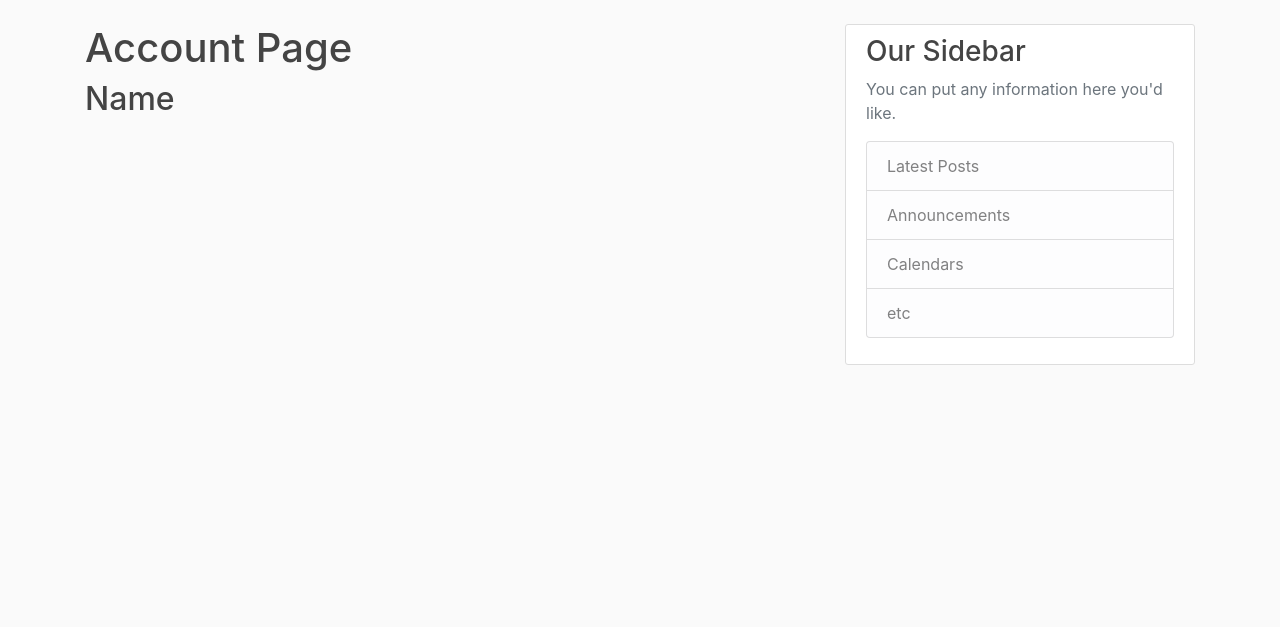
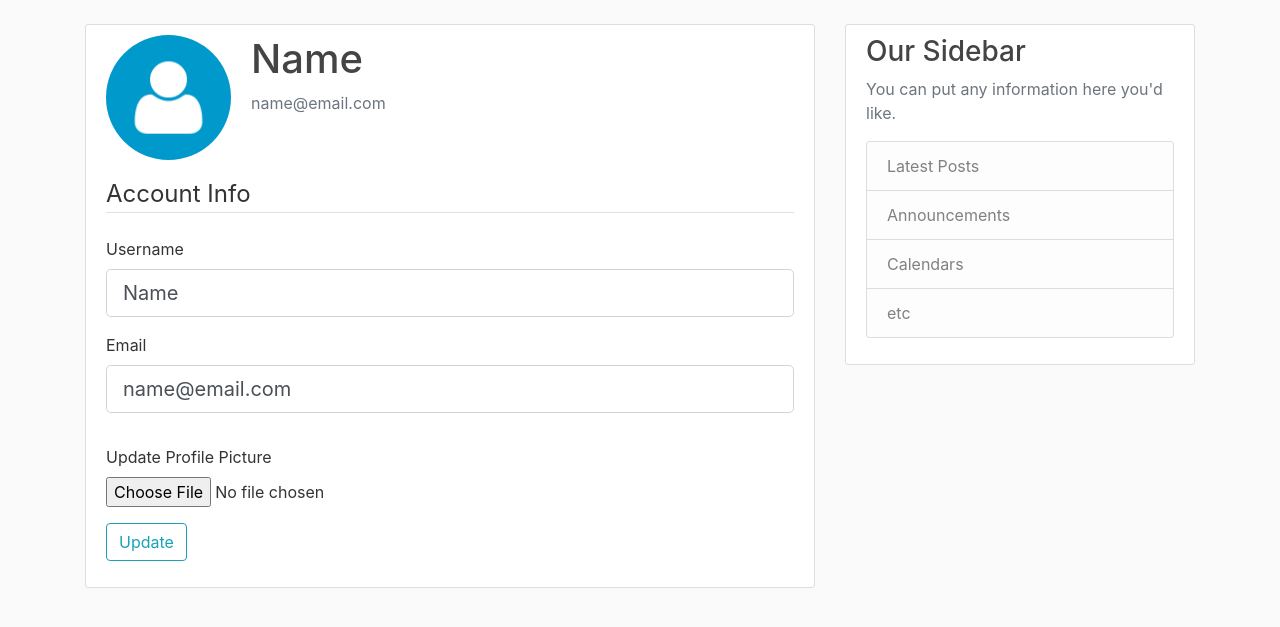
Before and after one commit to Sgryt87/flask-app, a Flask app: page /account in a window 1280 px wide. Shown: the part 56-683 px from the top of the page. Run offline with Flask 2, Linux system fonts and the light colour scheme; a user stored in the database is signed in; some libraries are stand-ins or nearby versions.

Commit message:
profile update feature added

```diff
--- a/app/forms.py
+++ b/app/forms.py
@@ -1,7 +1,9 @@
 from flask_wtf import FlaskForm
+from flask_wtf.file import FileField, FileAllowed
 from wtforms import StringField, PasswordField, SubmitField, BooleanField
 from wtforms.validators import DataRequired, Length, Email, EqualTo, ValidationError
 from app.models import User
+from flask_login import current_user
 
 
 class RegistrationForm(FlaskForm):
@@ -28,3 +30,24 @@ class LoginForm(FlaskForm):
     password = PasswordField('Password', validators=[DataRequired()])
     remember = BooleanField('Remember Me')
     submit = SubmitField('Login')
+
+
+class UpdateAccountForm(FlaskForm):
+    username = StringField('Username',
+                           validators=[DataRequired(), Length(min=2, max=20)])
+    email = StringField('Email',
+                        validators=[DataRequired(), Email()])
+    picture = FileField('Update Profile Picture', validators=[FileAllowed(['jpg', 'png'])])
+    submit = SubmitField('Update')
+
+    def validate_username(self, username):
+        if username.data != current_user.username:
+            user = User.query.filter_by(username=username.data).first()
+            if user:
+                raise ValidationError('That username is taken. ')
+
+    def validate_email(self, email):
+        if email.data != current_user.email:
+            user = User.query.filter_by(email=email.data).first()
+            if user:
+                raise ValidationError('That email is taken. ')
--- a/app/routes.py
+++ b/app/routes.py
@@ -1,8 +1,12 @@
+import os
+import secrets
+from PIL import Image
 from flask import render_template, url_for, flash, redirect, request
 from app import app, db, bcrypt
-from app.forms import RegistrationForm, LoginForm
+from app.forms import RegistrationForm, LoginForm, UpdateAccountForm
 from app.models import User, Post
 from flask_login import login_user, current_user, logout_user, login_required
+
 
 posts = [
     {
@@ -68,7 +72,34 @@ def logout():
     return redirect('home')
 
 
-@app.route("/account")
+def save_picture(form_picture):
+    random_hex = secrets.token_hex(8)
+    _, f_ext = os.path.splitext(form_picture.filename)
+    picture_fn = random_hex + f_ext
+    picture_path = os.path.join(app.root_path, 'static/profile_pics', picture_fn)
+    output_size = (125, 125)
+    i = Image.open(form_picture)
+    i.thumbnail(output_size)
+    i.save(picture_path)
+    return picture_fn
+
+
+@app.route("/account", methods=['GET', 'POST'])
 @login_required
 def account():
-    return render_template('account.html', title='Account')
+    form = UpdateAccountForm()
+    if form.validate_on_submit():
+        if form.picture.data:
+            picture_file = save_picture(form.picture.data)
+            current_user.image_file = picture_file
+        current_user.username = form.username.data
+        current_user.email = form.email.data
+        db.session.commit()
+        flash('Your account has been updated!', 'success')
+        return redirect(url_for('account'))
+    elif request.method == 'GET':
+        form.username.data = current_user.username
+        form.email.data = current_user.email
+    image_file = url_for('static', filename='profile_pics/' + current_user.image_file)
+    return render_template('account.html', title='Account',
+                           image_file=image_file, form=form)
--- a/app/templates/account.html
+++ b/app/templates/account.html
@@ -1,5 +1,57 @@
 {% extends 'layout.html' %}
 {% block content %}
-    <h1>Account Page</h1>
-    <h2>{{ current_user.username }}</h2>
+    <div class="content-section">
+        <div class="media">
+            <img class="rounded-circle account-img" src="{{ image_file }}">
+            <div class="media-body">
+                <h2 class="account-heading">{{ current_user.username }}</h2>
+                <p class="text-secondary">{{ current_user.email }}</p>
+            </div>
+        </div>
+        <form method="POST" action="" enctype="multipart/form-data">
+            {{ form.hidden_tag() }}
+            <fieldset class="form-group">
+                <legend class="border-bottom mb-4">Account Info</legend>
+                <div class="form-group">
+                    {{ form.username.label(class="form-control-label") }}
+
+                    {% if form.username.errors %}
+                        {{ form.username(class="form-control form-control-lg is-invalid") }}
+                        <div class="invalid-feedback">
+                            {% for error in form.username.errors %}
+                                <span>{{ error }}</span>
+                            {% endfor %}
+                        </div>
+                    {% else %}
+                        {{ form.username(class="form-control form-control-lg") }}
+                    {% endif %}
+                </div>
+                <div class="form-group">
+                    {{ form.email.label(class="form-control-label") }}
+                    {% if form.email.errors %}
+                        {{ form.email(class="form-control form-control-lg is-invalid") }}
+                        <div class="invalid-feedback">
+                            {% for error in form.email.errors %}
+                                <span>{{ error }}</span>
+                            {% endfor %}
+                        </div>
+                    {% else %}
+                        {{ form.email(class="form-control form-control-lg") }}
+                    {% endif %}
+                </div>
+            </fieldset>
+            <div class="form-group">
+                {{ form.picture.label() }}
+                {{ form.picture(class="form-control-file") }}
+                {% if form.picture.errors %}
+                    {% for error in form.picture.errors %}
+                        <span class="text-danger">{{ error }}</span><br>
+                    {% endfor %}
+                {% endif %}
+            </div>
+            <div class="form-group">
+                {{ form.submit(class="btn btn-outline-info") }}
+            </div>
+        </form>
+    </div>
 {% endblock %}
```
Also changed, not shown: app/site.db, app/static/profile_pics/default.jpg (added).
